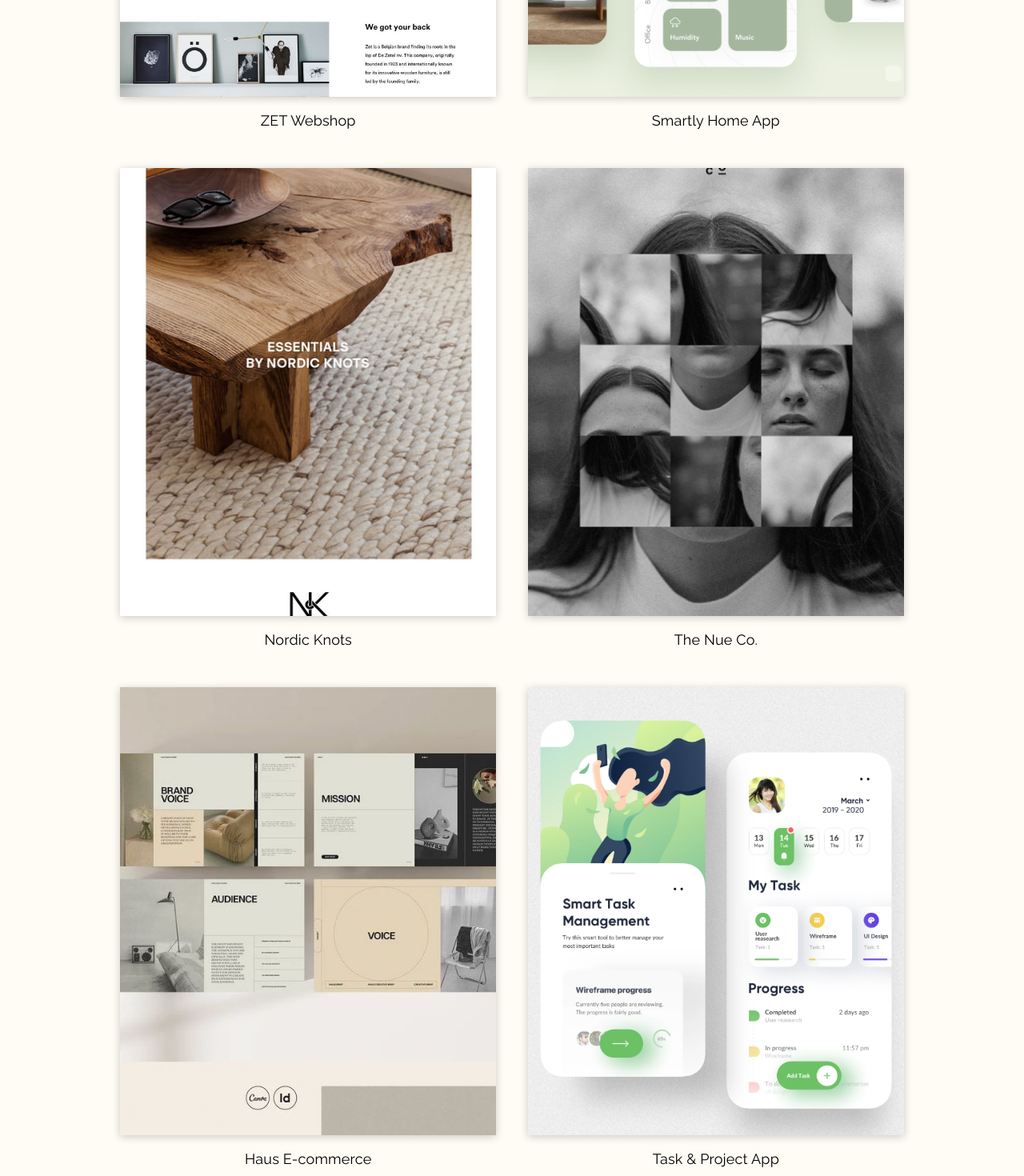
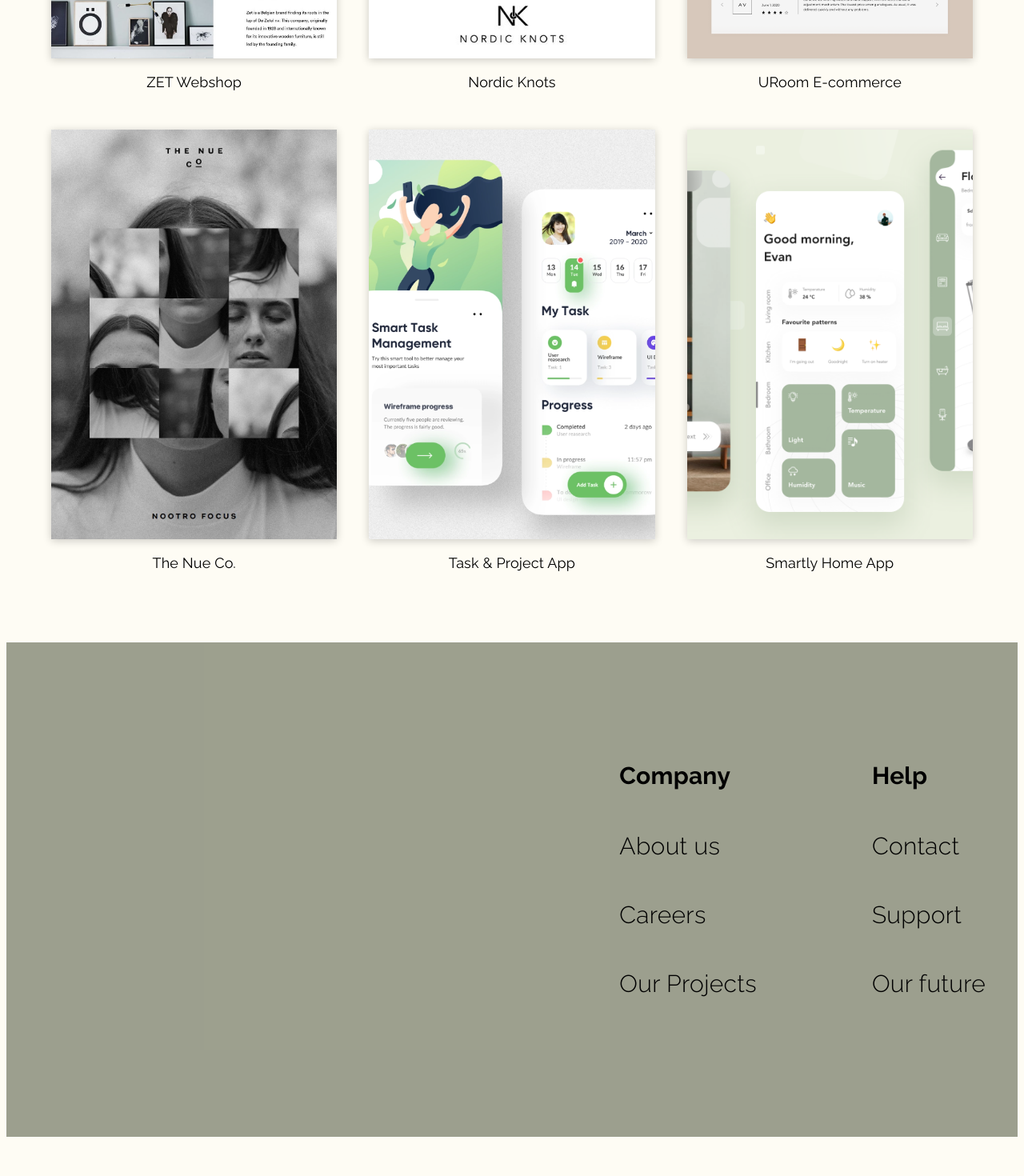
Before and after one commit to Lvl1Pichu/Portfolio-Website, a React (Vite) app: page /ProjectPage in a window 1280 px wide. Shown: the part 720-2190 px from the top of the page at 80% size. After the commit the page ends 2149 px from the top, so only its background shows below. Built offline with nearby package versions, Linux system fonts and the light colour scheme.

Commit message:
fixed some positions

```diff
--- a/src/Components/Portfolio.tsx
+++ b/src/Components/Portfolio.tsx
@@ -13,24 +13,24 @@ const projects = [
     image: './src/assets/zet.jpeg',
   },
   {
-    title: 'Smartly Home App',
-    image: './src/assets/smartly.png',
+    title: 'Nordic Knots',
+    image: './src/assets/nordic.jpeg',
   },
   {
-    title: 'Nordic Knots',
-    image: './src/assets/nordic.jpeg',
+    title: 'URoom E-commerce',
+    image: './src/assets/furniture.png',
   },
   {
     title: 'The Nue Co.',
     image: './src/assets/thenue.jpeg',
   },
   {
-    title: 'Haus E-commerce',
-    image: './src/assets/Haus.jpeg',
+    title: 'Task & Project App',
+    image: './src/assets/smarttask.png',
   },
   {
-    title: 'Task & Project App',
-    image: './src/assets/smarttask.png',
+    title: 'Smartly Home App',
+    image: './src/assets/smartly.png',
   },
 ];
 
@@ -89,7 +89,7 @@ function Portfolio() {
         </Box>
         <Box
           sx={{
-            width: '85%',
+            width: '100%',
             display: 'flex',
             justifyContent: 'center',
             alignItems: 'center',
@@ -102,14 +102,14 @@ function Portfolio() {
             columnSpacing={{ xs: 1, sm: 3, md: 5 }}
           >
             {projects.map((project) => (
-              <Grid key={project.title} item xs={12} sm={6} md={6}>
+              <Grid key={project.title} item xs={12} sm={6} md={4}>
                 <CardMedia
                   component="img"
                   image={project.image}
                   alt="Project Image"
                   sx={{
                     width: '100%',
-                    height: '35rem',
+                    height: '32rem',
                     objectFit: 'cover',
                     cursor: 'pointer',
                     boxShadow: '0 .125rem .625rem rgba(0, 0, 0, 0.2)',
```
